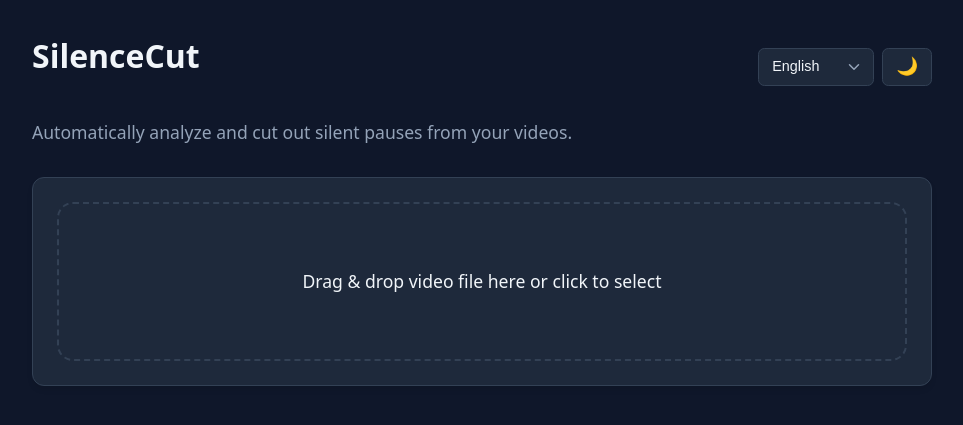
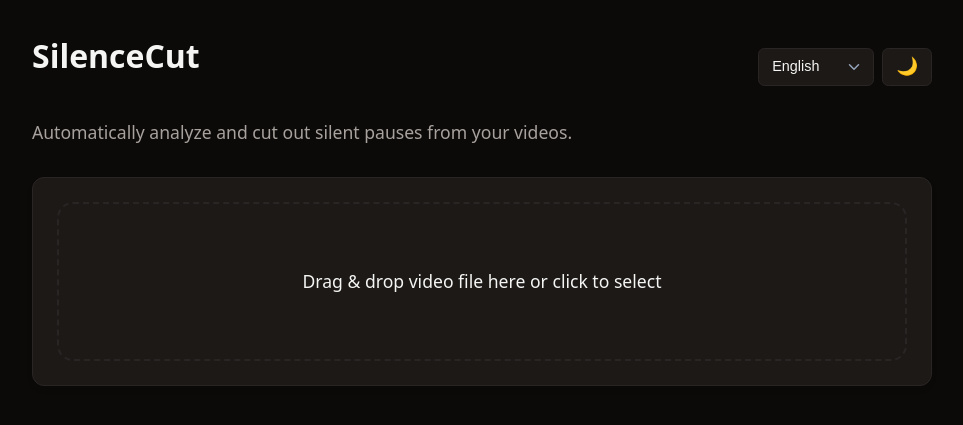
Before and after one commit to antonzaratustra/SilenceCut, a FastAPI app: page / in a window 1280 px wide. Shown: the top 425 px of the page, without its empty margins (158-1121 px from the left). Run offline with FastAPI, Linux system fonts and the light colour scheme; some libraries are stand-ins or nearby versions.

Commit message:
UI: Shifted dark theme to a warm, deep charcoal/brown palette to complement orange accents

```diff
--- a/web/templates/index.html
+++ b/web/templates/index.html
@@ -6,26 +6,26 @@
     <title>SilenceCut - Auto Silence Removal</title>
     <style>
         :root {
-            /* Dark Theme (Default) */
-            --bg: #0f172a;
-            --card: #1e293b;
-            --text: #f1f5f9;
-            --text-muted: #94a3b8;
+            /* Dark Theme (Default) - Warm Charcoal / Earthy Brown */
+            --bg: #0c0a09;
+            --card: #1c1917;
+            --text: #f5f5f4;
+            --text-muted: #a8a29e;
             --primary: #f97316; /* Orange */
             --primary-hover: #ea580c; /* Dark Orange */
-            --border: #334155;
-            --input-bg: #0f172a;
+            --border: #292524;
+            --input-bg: #0c0a09;
             --success: #10b981; /* Emerald green complements orange */
         }
 
         [data-theme="light"] {
-            --bg: #f8fafc;
+            --bg: #fafaf9; /* Stone 50 - Warm white */
             --card: #ffffff;
-            --text: #1e293b;
-            --text-muted: #64748b;
-            --primary: #ea580c; /* Dark Orange for better contrast */
-            --primary-hover: #c2410c; /* Darker Orange */
-            --border: #e2e8f0;
+            --text: #1c1917;
+            --text-muted: #57534e;
+            --primary: #ea580c; /* Dark Orange for better contrast on light */
+            --primary-hover: #c2410c;
+            --border: #e7e5e4; /* Stone 200 */
             --input-bg: #ffffff;
         }
 
```
